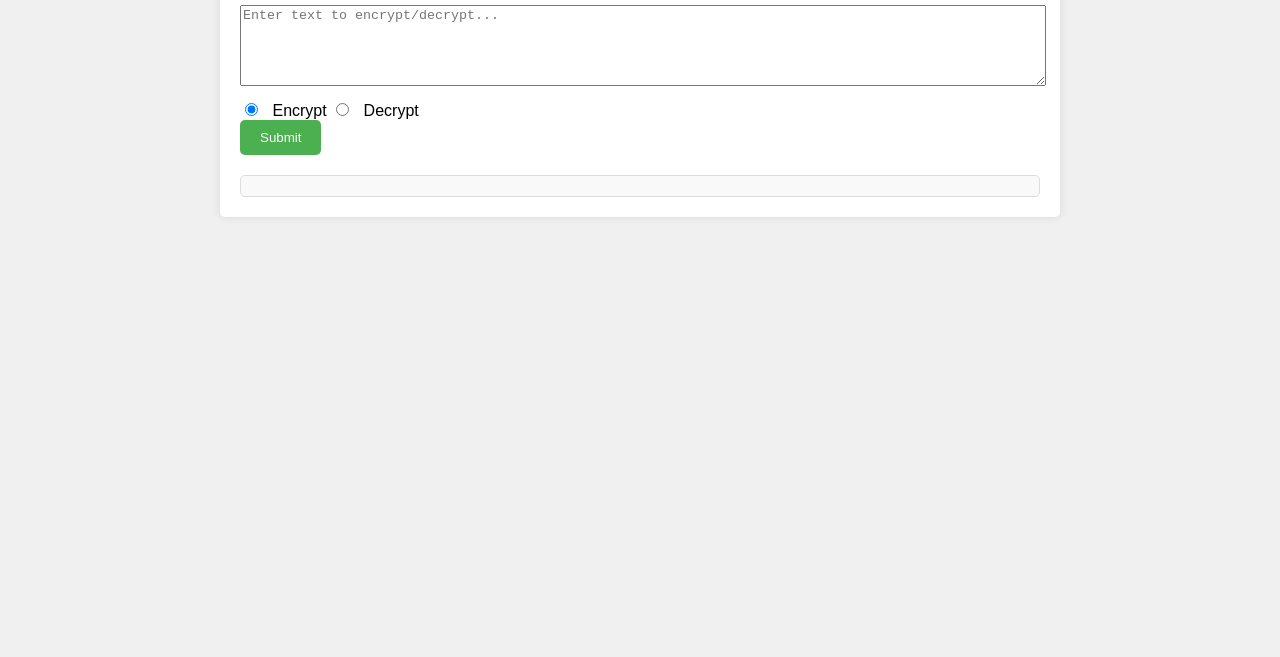
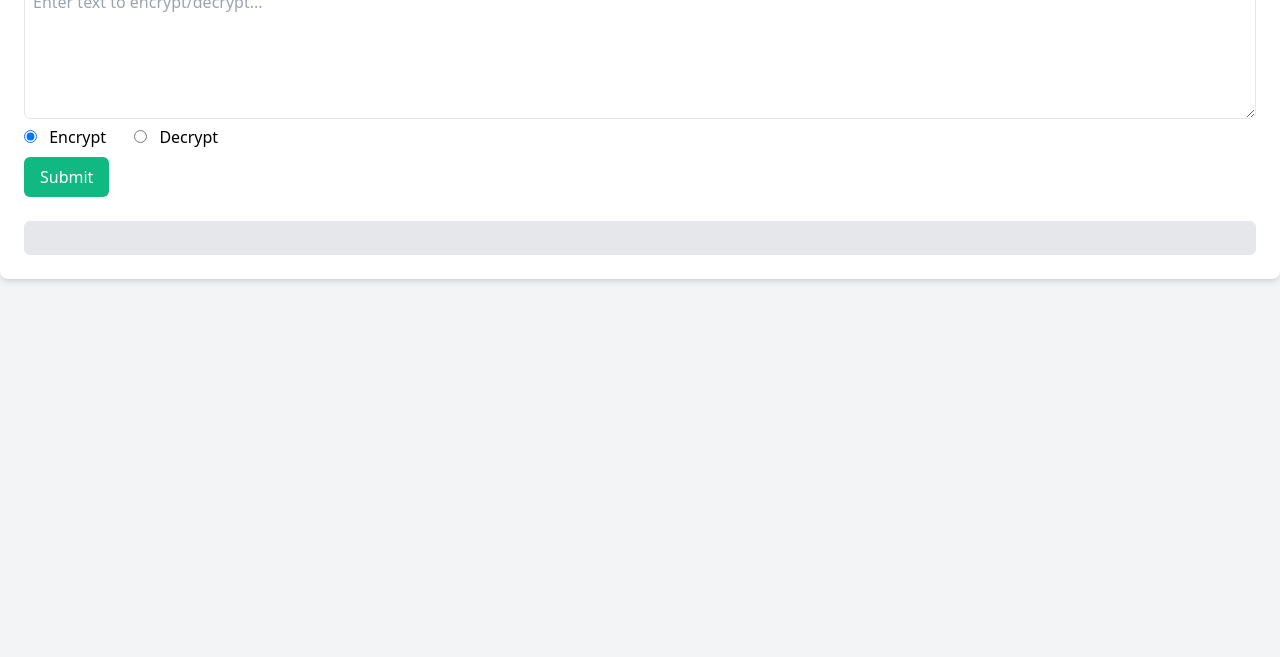
Before and after one commit to samyam81/Encryption-Decryption-GO, a plain HTML site: page static/index.html in a window 1280 px wide. Shown: the part 143-800 px from the top of the page. Drawn offline with nearby package versions, Linux system fonts and the light colour scheme.

Commit message:
Tail-Wind CSS

```diff
--- a/static/index.html
+++ b/static/index.html
@@ -1,70 +1,27 @@
 <!DOCTYPE html>
 <html lang="en">
+
 <head>
   <meta charset="UTF-8" />
   <meta name="viewport" content="width=device-width, initial-scale=1.0" />
   <title>File Encryption and Decryption</title>
-    <link rel="stylesheet" href="style.css" />
+  <link href="https://cdn.jsdelivr.net/npm/tailwindcss@2.2.19/dist/tailwind.min.css" rel="stylesheet">
 </head>
 
-  <body>
-    <div class="container">
-      <h1>File Encryption and Decryption</h1>
-      <form id="encryptionForm">
-        <textarea
-          id="inputData"
-          placeholder="Enter text to encrypt/decrypt..."
-          rows="5"
-          cols="50"
-        ></textarea
-        ><br />
-        <input
-          type="radio"
-          id="encryptRadio"
-          name="operation"
-          value="encrypt"
-          checked
-        />
-        <label for="encryptRadio">Encrypt</label>
-        <input
-          type="radio"
-          id="decryptRadio"
-          name="operation"
-          value="decrypt"
-        />
+<body class="bg-gray-100">
+  <div class="container mx-auto mt-10 p-6 bg-white rounded-lg shadow-md">
+    <h1 class="text-3xl text-center mb-6">File Encryption and Decryption</h1>
+    <form id="encryptionForm" class="mb-6">
+      <textarea id="inputData" class="w-full p-2 border rounded-md" placeholder="Enter text to encrypt/decrypt..."
+        rows="5" cols="50"></textarea><br />
+      <input type="radio" id="encryptRadio" name="operation" value="encrypt" checked class="mr-2" />
+      <label for="encryptRadio" class="mr-6">Encrypt</label>
+      <input type="radio" id="decryptRadio" name="operation" value="decrypt" class="mr-2" />
       <label for="decryptRadio">Decrypt</label><br />
-        <button type="submit">Submit</button>
+      <button type="submit" class="bg-green-500 text-white px-4 py-2 rounded-md mt-2">Submit</button>
     </form>
-      <div id="output"></div>
+    <div id="output" class="mt-4 p-4 border rounded-md bg-gray-200"></div>
   </div>
+</body>
 
-    <script>
-      document
-        .getElementById("encryptionForm")
-        .addEventListener("submit", async function (event) {
-          event.preventDefault();
-
-          let formData = new FormData(this);
-          let operation = formData.get("operation");
-          let url = operation === "encrypt" ? "/encrypt" : "/decrypt";
-          let inputData = formData.get("inputData");
-
-          let response = await fetch(url, {
-            method: "POST",
-            body: inputData,
-            headers: {
-              "Content-Type": "text/plain",
-            },
-          });
-
-          if (response.ok) {
-            let result = await response.text();
-            document.getElementById("output").innerText = result;
-          } else {
-            document.getElementById("output").innerText =
-              "Error: " + response.status;
-          }
-        });
-    </script>
-  </body>
 </html>
--- a/static/style.css
+++ /dev/null
@@ -1,51 +0,0 @@
-body {
-  font-family: Arial, sans-serif;
-  background-color: #f0f0f0;
-  margin: 0;
-  padding: 0;
-}
-
-.container {
-  width: 80%;
-  max-width: 800px;
-  margin: 50px auto;
-  background-color: #fff;
-  padding: 20px;
-  border-radius: 5px;
-  box-shadow: 0 0 10px rgba(0, 0, 0, 0.1);
-}
-
-h1 {
-  text-align: center;
-  margin-bottom: 20px;
-}
-
-textarea {
-  width: 100%;
-  margin-bottom: 10px;
-}
-
-input[type="radio"] {
-  margin-right: 10px;
-}
-
-button {
-  background-color: #4caf50;
-  color: white;
-  padding: 10px 20px;
-  border: none;
-  cursor: pointer;
-  border-radius: 5px;
-}
-
-button:hover {
-  background-color: #45a049;
-}
-
-#output {
-  margin-top: 20px;
-  padding: 10px;
-  border: 1px solid #ddd;
-  border-radius: 5px;
-  background-color: #f9f9f9;
-}
```
Also changed, not shown: static/Script.js (added, +31 -0 lines). Lines whose indentation alone changed are shown as unchanged.
